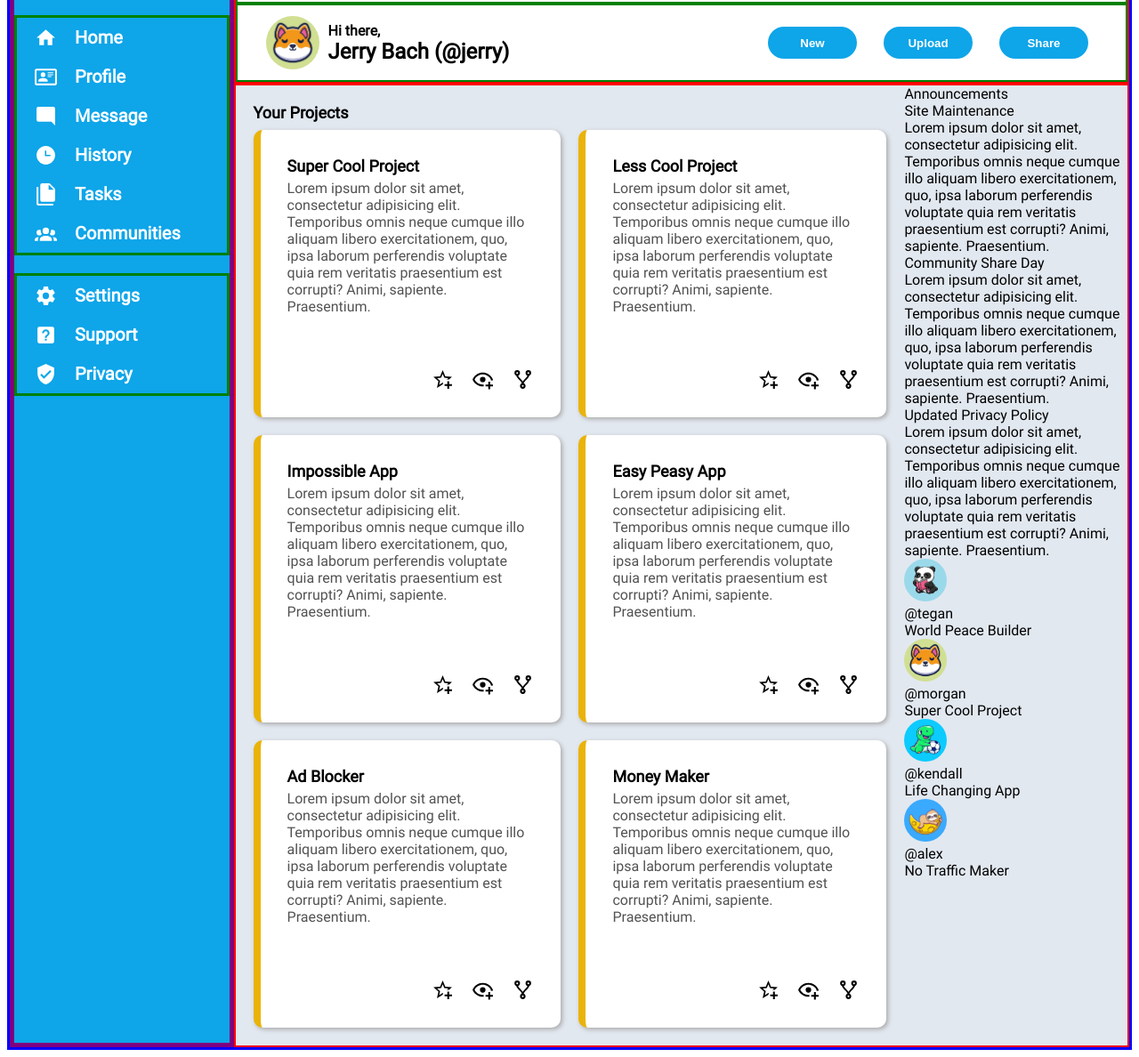
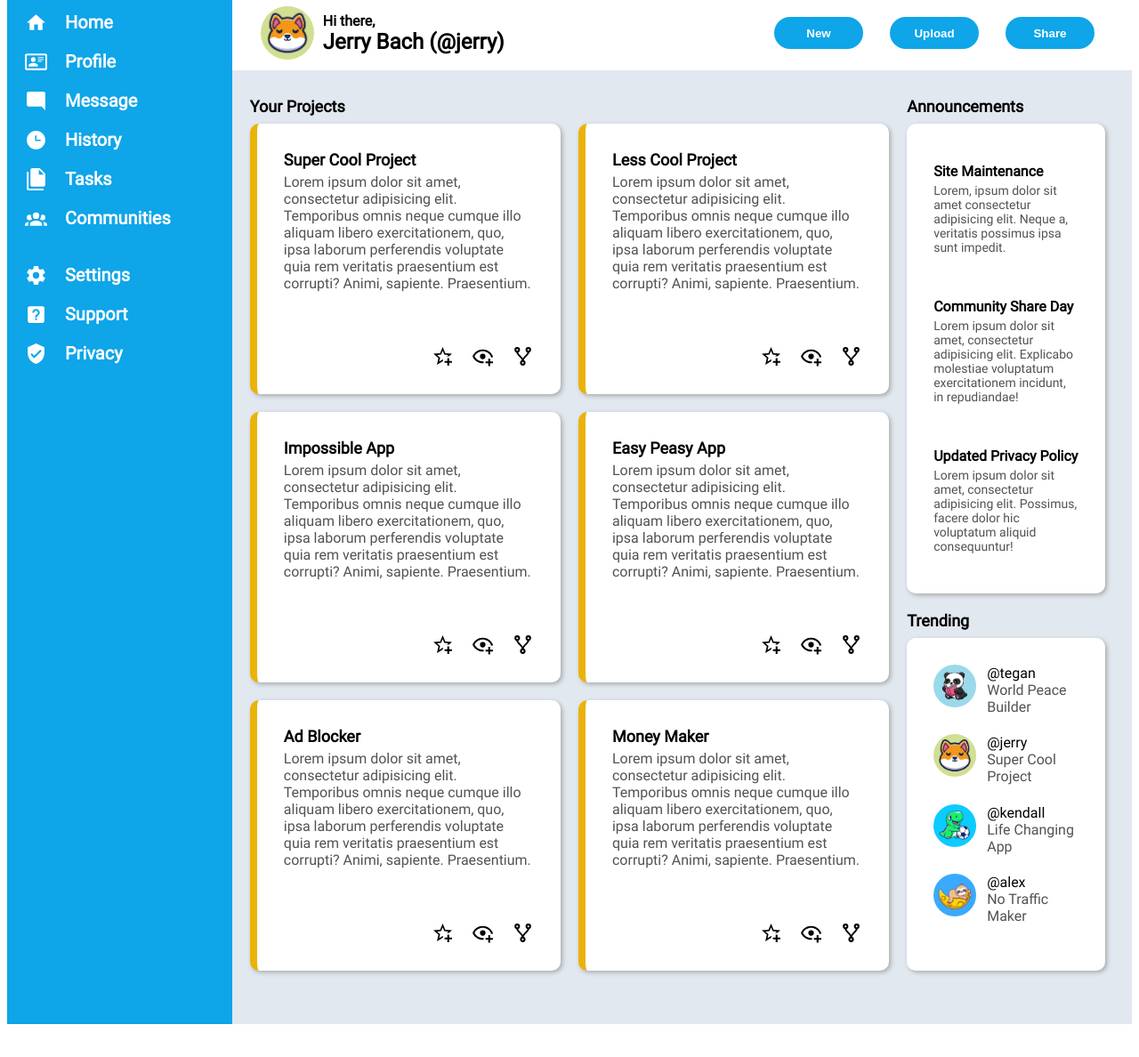
Before and after one commit to jerrybach98/Admin-Dashboard, a plain HTML site: page index.html in a window 1280 px wide. Shown: the part 85-1273 px from the top of the page at 89% size. After the commit the page ends 1244 px from the top, so only its background shows below. Drawn offline with Linux system fonts and the light colour scheme.

Commit message:
Finished announcement and trending containers
Adjusted main content padding

```diff
--- a/index.html
+++ b/index.html
@@ -176,34 +176,46 @@
       </div>
 
       <div class="right-main">
+        <div class="tile-title">Announcements</div>
         <div class="announcement-container">
-          <div>Announcements</div>
           <div class="announcements">
             <div class="announcement-title">Site Maintenance</div>
-            <div class="announcement-desc">Lorem ipsum dolor sit amet, consectetur adipisicing elit. Temporibus omnis neque cumque illo aliquam libero exercitationem, quo, ipsa laborum perferendis voluptate quia rem veritatis praesentium est corrupti? Animi, sapiente. Praesentium.</div>
+            <div class="announcement-desc">Lorem, ipsum dolor sit amet consectetur adipisicing elit. Neque a, veritatis possimus ipsa sunt impedit.</div>
           </div>
           <div class="announcements">
             <div class="announcement-title">Community Share Day</div>
-            <div class="announcement-desc">Lorem ipsum dolor sit amet, consectetur adipisicing elit. Temporibus omnis neque cumque illo aliquam libero exercitationem, quo, ipsa laborum perferendis voluptate quia rem veritatis praesentium est corrupti? Animi, sapiente. Praesentium.</div>
+            <div class="announcement-desc">Lorem ipsum dolor sit amet, consectetur adipisicing elit. Explicabo molestiae voluptatum exercitationem incidunt, in repudiandae!</div>
           </div>
           <div class="announcements">
             <div class="announcement-title">Updated Privacy Policy</div>
-            <div class="announcement-desc">Lorem ipsum dolor sit amet, consectetur adipisicing elit. Temporibus omnis neque cumque illo aliquam libero exercitationem, quo, ipsa laborum perferendis voluptate quia rem veritatis praesentium est corrupti? Animi, sapiente. Praesentium.</div>
+            <div class="announcement-desc">Lorem ipsum dolor sit amet, consectetur adipisicing elit. Possimus, facere dolor hic voluptatum aliquid consequuntur!</div>
           </div>
         </div>
-        <div class="div trending-container">
+        <div class="trending-elements">
+          <div class="tile-title">Trending</div>
+          <div class="trending-container">
             <img src="./images/panda.jpg" class="profile-pic" alt="Cartoon panda">
+            <div class="user-project">
               <div class="trending-user">@tegan</div>
-          <div class="trending-project">World Peace Builder</div>
+              <div class="trending-project">World Peace Builder
+            </div>
+          </div>
             <img src="./images/dog.jpg" class="profile-pic" alt="Cartoon dog">
-          <div class="trending-user">@morgan</div>
+            <div class="user-project">
+              <div class="trending-user">@jerry</div>
               <div class="trending-project">Super Cool Project</div>
+            </div>
             <img src="./images/dino.jpg" class="profile-pic" alt="Cartoon dinosaur">
+            <div class="user-project">
               <div class="trending-user">@kendall</div>
               <div class="trending-project">Life Changing App</div>
+            </div>
             <img src="./images/sloth.jpg" class="profile-pic" alt="Cartoon sloth">
+            <div class="user-project">
               <div class="trending-user">@alex</div>
               <div class="trending-project">No Traffic Maker</div>
+            </div>
+          </div>
         </div>
       </div>
 
--- a/styles.css
+++ b/styles.css
@@ -10,7 +10,6 @@ body {
 .layout {
   display: grid;
   grid-template-columns: 1fr 4fr;
-  border: 3px solid blue;
 }
 
 .nav-icon{
@@ -24,7 +23,6 @@ img[src$=".jpg"], .profile-pic {
 }
 
 .sidebar {
-  border: 5px solid purple;
   grid-row: 1 / 3;
   grid-column: 1 / 2;
   background-color: #0ea5e9;
@@ -60,17 +58,7 @@ img[src$=".jpg"], .profile-pic {
   width: 40px;
 }
 
-.branding, .navigation-links, .account-navigation {
-  border: 3px solid green;
-}
-
-
-.header {
-  border: 2px solid red;
-}
-
 .header-first-row {
-  border: 2px solid green;
   display: grid;
   grid-template-rows: 1fr;
   grid-template-columns: 1fr 1fr;
@@ -106,7 +94,6 @@ img[src$=".jpg"], .profile-pic {
 
 
 .header-second-row {
-  border: 2px solid green;
   display: flex;
   align-items: center;
   justify-content: space-between;
@@ -154,7 +141,6 @@ img[src$=".jpg"], .profile-pic {
 
 
 .main-content {
-  border: 2px solid red;
   background-color: #e2e8f0;
   display: grid;
   grid-template-columns: 3fr 1fr;
@@ -166,6 +152,7 @@ img[src$=".jpg"], .profile-pic {
   grid-template-rows: 10px 1fr 1fr 1fr;
   gap: 20px;
   margin: 20px;
+  padding: 10px 0px 40px 0px;
 }
 
 #main-project {
@@ -194,7 +181,7 @@ img[src$=".jpg"], .profile-pic {
   font-weight: bold;
 }
 
-.desc {
+.desc, .announcement-desc, .trending-project{
   color: #525252;
 }
 
@@ -205,3 +192,50 @@ img[src$=".jpg"], .profile-pic {
   gap: 20px;
   margin: 30px;
 }
+
+.right-main {
+  display: grid;
+  grid-template-rows: 10px;
+  gap: 20px;
+  margin: 20px 20px 20px 0px;
+  padding: 10px 10px 40px 0px;
+}
+
+.announcement-container {
+  display: grid;
+  align-items: center;
+  background-color: white;
+  box-shadow: 2px 2px 5px darkgrey;
+  border-radius: 10px;
+  padding: 30px;
+  gap: 20px;
+}
+
+.announcements {
+  display: grid;
+  gap: 4px;
+}
+
+
+.announcement-title {
+  font-size: 16px;
+  font-weight: bold;
+}
+
+.announcement-desc {
+  font-size: 14px;
+}
+
+.trending-elements {
+  display: grid;
+  grid-template-rows: 30px;
+}
+
+.trending-container {
+  display: grid;
+  grid-template-columns: 60px 1fr;
+  background-color: white;
+  box-shadow: 2px 2px 5px darkgrey;
+  border-radius: 10px;
+  padding: 30px;
+}
```
Also changed, not shown: 1 other file. Lines whose indentation alone changed are shown as unchanged.
